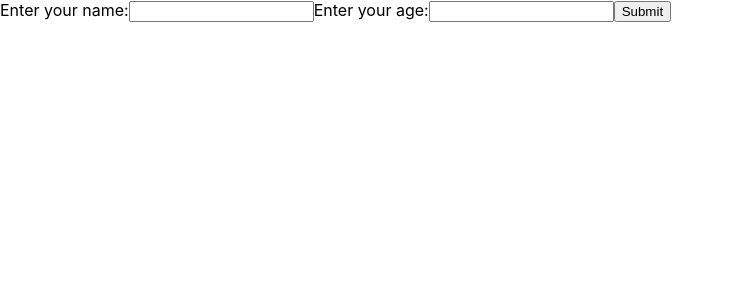
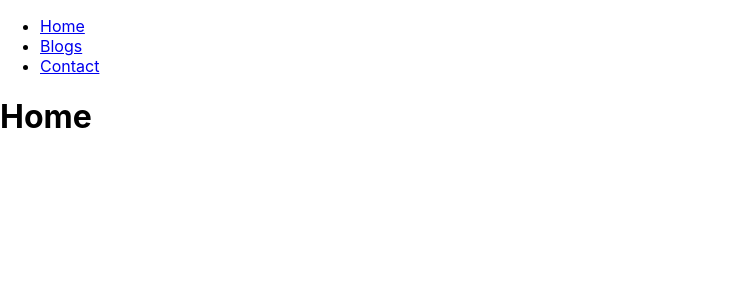
Before and after one commit to mar1n/repeact-React-practice-w3, a React (Create React App) app: page / in a window 1280 px wide. Shown: the top 300 px of the page, without its empty margins (0-733 px from the left). Built offline with nearby package versions, Linux system fonts and the light colour scheme.

Commit message:
astablish router for react

```diff
--- a/package.json
+++ b/package.json
@@ -34,5 +34,8 @@
       "last 1 firefox version",
       "last 1 safari version"
     ]
+  },
+  "devDependencies": {
+    "react-router-dom": "^6.2.1"
   }
 }
--- a/src/index.js
+++ b/src/index.js
@@ -2,49 +2,32 @@
 import ReactDOM from "react-dom";
 import "./index.css";
 import Gallery from "./Kodiri";
-import App from "./App";
+import { BrowserRouter, Routes, Route } from "react-router-dom";
+import Layout from "./pages/Layout";
+import Home from "./pages/Home";
+import Blogs from "./pages/Blogs";
+import Contact from "./pages/Contact";
+import NoPage from "./pages/NoPage";
+
 import reportWebVitals from "./reportWebVitals";
 
-function MyForm() {
-  const [inputs, setInputs] = useState({});
-
-  const handleChange = (event) => {
-    console.log('event', event)
-    const name = event.target.name;
-    const value = event.target.value;
-    setInputs((values) => ({ ...values, [name]: value }));
-  };
-  const handleSubmit = (event) => {
-    event.preventDefault();
-    console.log('inputs', inputs);
-    alert(inputs);
-  };
-  return (
-    <form onSubmit={handleSubmit}>
-      <label htmlFor=''>
-        Enter your name:
-        <input
-          type='text'
-          name='username'
-          value={inputs.username || ""}
-          onChange={handleChange}
-        />
-      </label>
-      <label>
-        Enter your age:
-        <input
-          type='number'
-          name='age'
-          value={inputs.age || ""}
-          onChange={handleChange}
-        />
-      </label>
-      <input type="submit"/>
-    </form>
-  );
+function App() {
+  return(
+    <BrowserRouter>
+      <Routes>
+        <Route path="/" element={<Layout />}>
+          <Route index element={<Home />} />
+          <Route path="blogs" element={<Blogs />} />
+          <Route path="contact" element={<Contact />} />
+          <Route path="*" element={<NoPage />} />
+        </Route>
+      </Routes>
+    </BrowserRouter>
+  )
 }
 
-ReactDOM.render(<MyForm />, document.getElementById("root"));
+
+ReactDOM.render(<App />, document.getElementById("root"));
 
 // If you want to start measuring performance in your app, pass a function
 // to log results (for example: reportWebVitals(console.log))
--- /dev/null
+++ b/src/pages/Blogs.js
@@ -0,0 +1,5 @@
+const Blogs = () => {
+    return <h1>Blog Articles</h1>;
+  };
+
+  export default Blogs;
--- /dev/null
+++ b/src/pages/Contact.js
@@ -0,0 +1,5 @@
+const Contact = () => {
+    return <h1>Contact Me</h1>;
+  };
+
+  export default Contact;
--- /dev/null
+++ b/src/pages/Home.js
@@ -0,0 +1,5 @@
+const Home = () => {
+    return <h1>Home</h1>;
+  };
+
+  export default Home;
--- /dev/null
+++ b/src/pages/Layout.js
@@ -0,0 +1,25 @@
+import { Outlet, Link } from "react-router-dom";
+
+const Layout = () => {
+  return (
+    <>
+      <nav>
+        <ul>
+          <li>
+            <Link to="/">Home</Link>
+          </li>
+          <li>
+            <Link to="/blogs">Blogs</Link>
+          </li>
+          <li>
+            <Link to="/contact">Contact</Link>
+          </li>
+        </ul>
+      </nav>
+
+      <Outlet />
+    </>
+  )
+};
+
+export default Layout;
--- /dev/null
+++ b/src/pages/NoPage.js
@@ -0,0 +1,5 @@
+const NoPage = () => {
+    return <h1>404</h1>;
+  };
+
+  export default NoPage;
```
Also changed, not shown: 1 other file (tests, documents, lock files or other folders).
